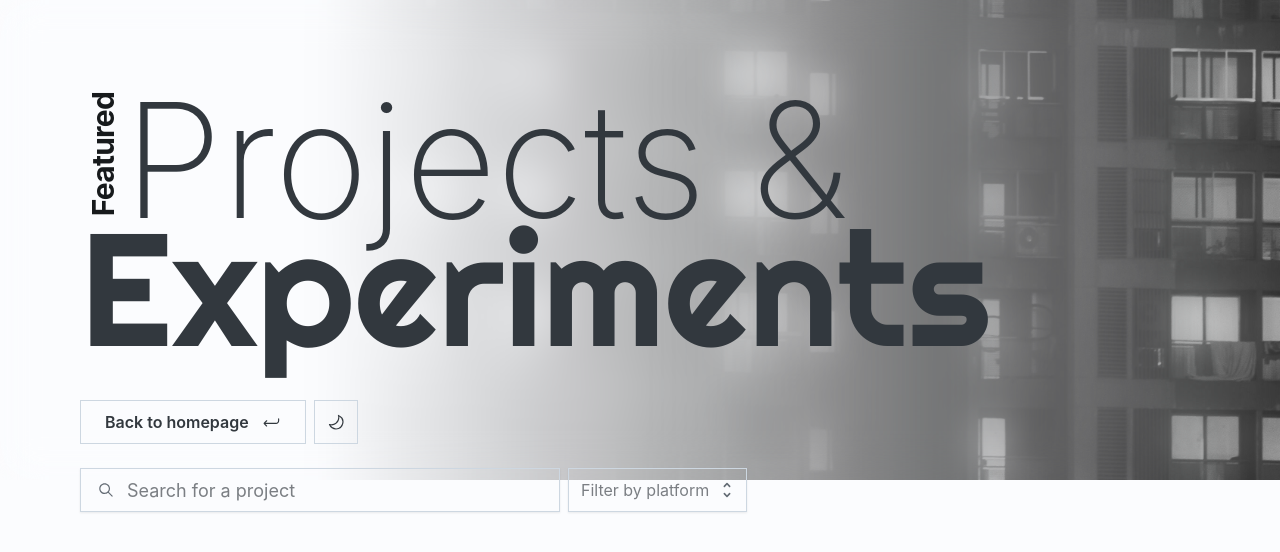
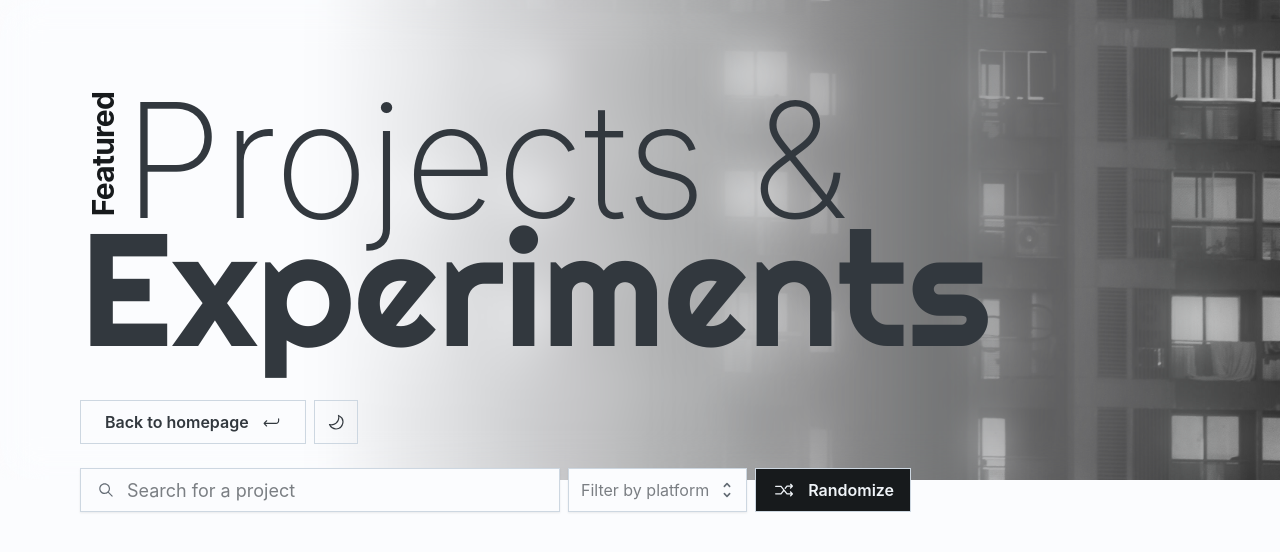
Before and after one commit to BSoDium/bsodium.fr, a React (Create React App) app: page /projects in a window 1280 px wide. Shown: the top 552 px of the page. Built offline with nearby package versions, Linux system fonts and the light colour scheme.

Commit message:
fix: solve contrast issues in filtering controls

```diff
--- a/src/components/projects/Directory.tsx
+++ b/src/components/projects/Directory.tsx
@@ -1,9 +1,10 @@
 import {
   Input, Select, Option, Stack,
   IconButton,
+  Button,
 } from '@mui/joy';
 import React, { useState } from 'react';
-import { IoIosClose, IoIosSearch } from 'react-icons/io';
+import { IoIosClose, IoIosSearch, IoIosShuffle } from 'react-icons/io';
 
 export default function Directory() {
   const [search, setSearch] = useState('');
@@ -26,17 +27,17 @@ export default function Directory() {
             width: 'min(100%, 30rem)',
             cursor: 'pointer',
             borderRadius: '0',
-            backgroundColor: 'transparent',
+            backgroundColor: theme.palette.background.body,
             '--Input-focusedHighlight': theme.palette.background.level2,
           })}
         />
         <Select
           placeholder="Filter by platform"
           variant="outlined"
-          sx={{
+          sx={(theme) => ({
             borderRadius: '0',
-            backgroundColor: 'transparent',
-          }}
+            backgroundColor: theme.palette.background.body,
+          })}
           value={platform}
           onChange={(e, newValue) => setPlatform(newValue)}
           endDecorator={platform !== null && (
@@ -56,6 +57,40 @@ export default function Directory() {
           <Option value="Figma">Figma projects</Option>
           <Option value="Deviantart">Deviantart projects</Option>
         </Select>
+        <Button
+          size="lg"
+          variant="outlined"
+          color="neutral"
+          startDecorator={(
+            <IoIosShuffle style={{ fontSize: '1.5rem' }} />
+          )}
+          sx={(theme) => ({
+            transition: 'all ease .2s',
+            position: 'relative',
+            borderRadius: '0',
+            width: 'fit-content',
+            flexShrink: 0,
+            paddingInline: '1rem',
+
+            background: theme.palette.text.primary,
+            color: theme.palette.background.level1,
+            '& > span > svg': {
+              transition: 'all ease .2s',
+            },
+            '&:hover': {
+              backgroundColor: theme.palette.background.body,
+              color: theme.palette.text.primary,
+              '& > span > svg': {
+                transform: 'rotate3d(1, 0, 0, 540deg) scale(1.2)',
+              },
+            },
+            '&:active': {
+              transform: 'scale(.98)',
+            },
+          })}
+        >
+          Randomize
+        </Button>
       </Stack>
     </Stack>
   );
--- a/src/components/projects/Projects.tsx
+++ b/src/components/projects/Projects.tsx
@@ -38,9 +38,6 @@ function ThemeSwitcherButton() {
         },
         '&:active': {
           transform: 'scale(.98)',
-        },
-        '& > span > svg': {
-          transition: 'all ease .2s',
         },
       })}
     >
```
